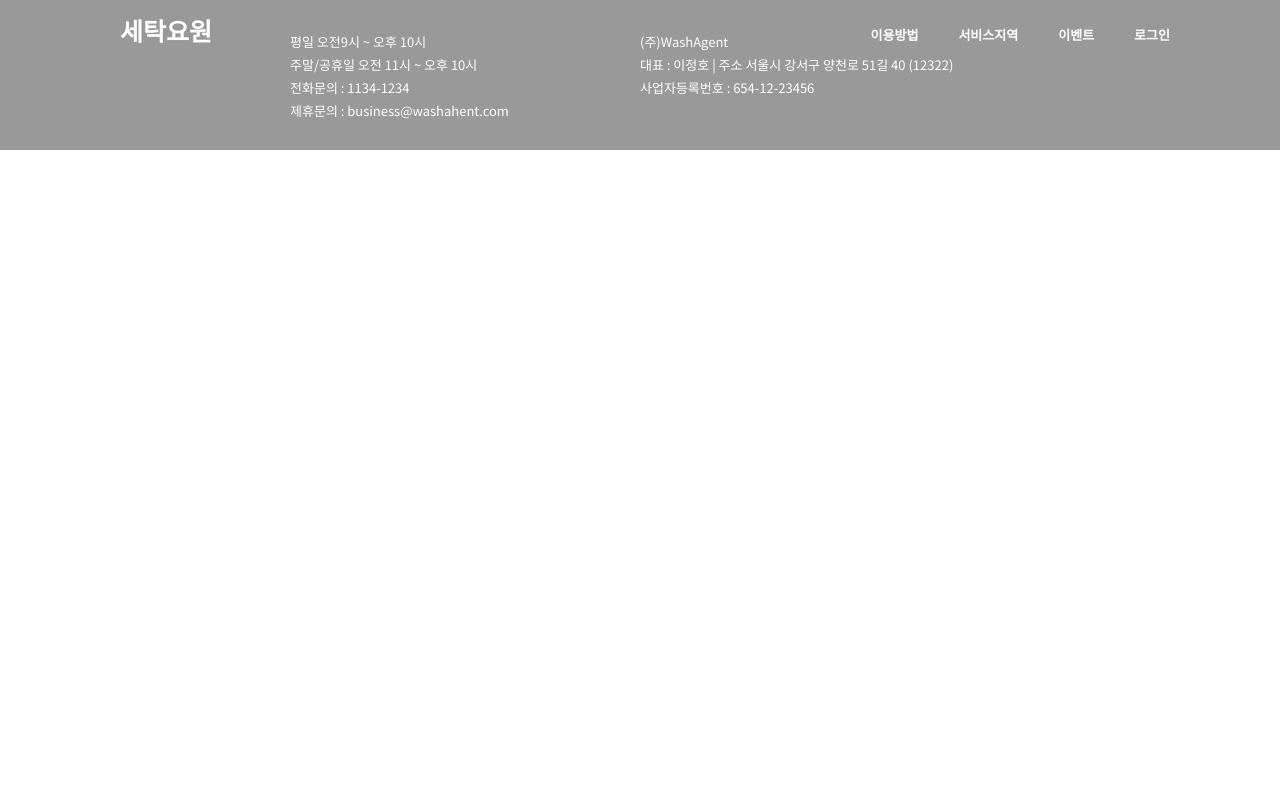
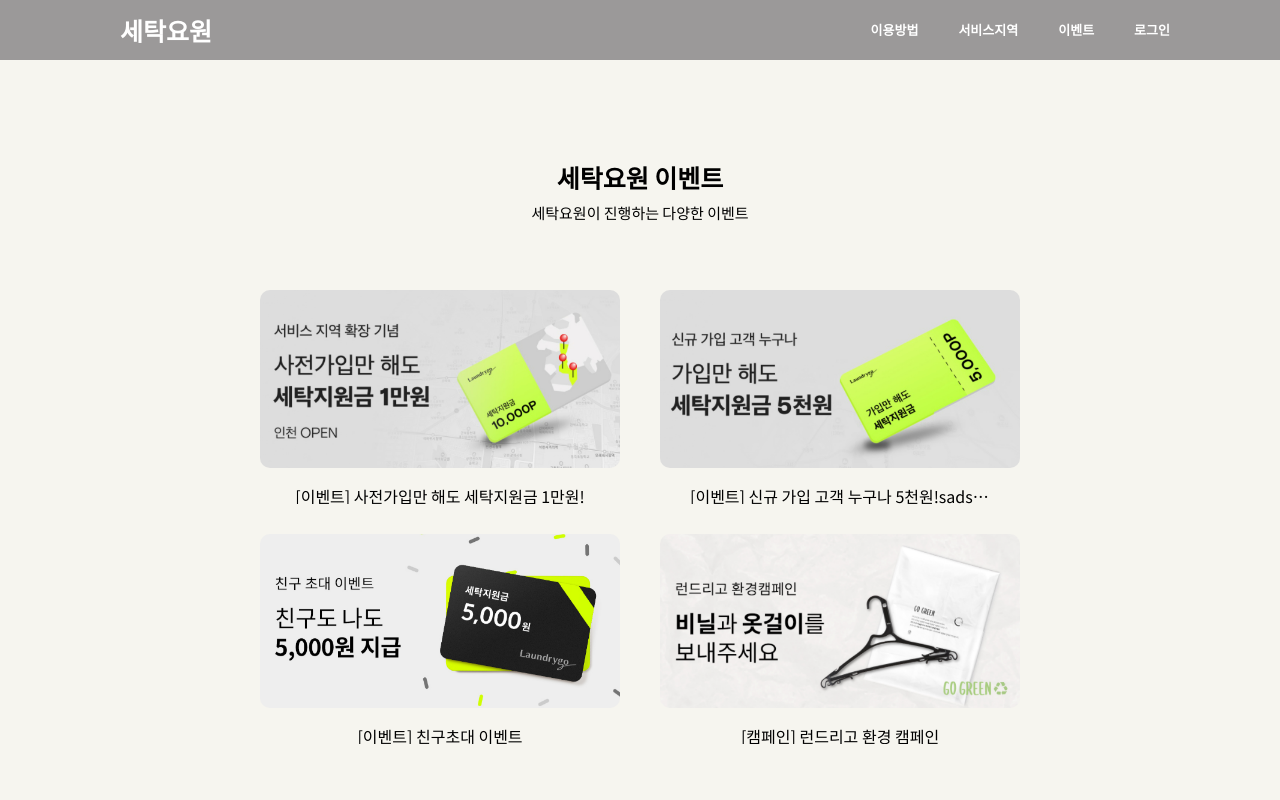
Before and after one commit to leejungho9/vue3-WashAgen, a Vue app: page /Event in a window 1280 px wide. Shown: the top 800 px of the page. Built offline with nearby package versions, Linux system fonts and the light colour scheme; a web font is replaced by a local one; what @terwanerik/scrolltrigger would draw is missing.

Commit message:
router 연결

```diff
--- a/src/components/Event.vue
+++ b/src/components/Event.vue
@@ -1,4 +1,5 @@
 <template>
+  <div class="header" v-if=" mainIs == false"></div>
 <!--event area -->
    <div class="events section" id="event" >
     <div class="main_title">
@@ -59,8 +60,9 @@
 <script>
 
 export default {
-  components: {  },
-
+   props : {
+      mainIs : Boolean
+    },
 
 }
 </script>
@@ -143,4 +145,13 @@ export default {
     transform: translate(0,-70px);
     opacity: 0.0;
 }
+.header{
+    position: sticky;
+    width: 100%;
+    background-color: rgb(155 153 153);
+    height: 60px;
+    top:0;
+    z-index : 1;
+
+}
 </style>
--- a/src/components/Header.vue
+++ b/src/components/Header.vue
@@ -2,22 +2,22 @@
   <header>
         <div class="inner">
             <div class="logo" >
-                <a href="/">세탁요원</a>
+                <a href="/"  @click="HomeParams()" >세탁요원</a>
             </div>
 
             <div class="sub-menu">
                 <ul class="menu">
                     <li>
-                        <a href="#menual">이용방법</a>
+                        <a href="/Menual" @click="MenualParams()">이용방법</a>
                     </li>
                     <li>
-                        <a href="#service">서비스지역</a>
+                        <a href="/Service" @click="ServiceParams()">서비스지역</a>
                     </li>
                     <li>
-                        <a href="#event">이벤트</a>
+                        <a href="/Event" @click="EventParams()">이벤트</a>
                     </li>
                     <li>
-                        <a href="/login" @click="BannerOn=false">로그인</a>
+                        <a href="/login">로그인</a>
                     </li>
                 </ul>
             </div>
@@ -47,6 +47,18 @@ export default {
     methods: {
         stepUp() {
             this.$emit('stepUp')
+        },
+        MenualParams() {
+         this.$router.push({name : "Menual", params : {mainIs : false }})
+        },
+        ServiceParams() {
+         this.$router.push({name : "Service", params : {mainIs : false }})
+        },
+        EventParams() {
+         this.$router.push({name : "Event", params : {mainIs : false }})
+        },
+        HomeParams() {
+         this.$router.push({name : "Home" , params : {mainIs : true }})
         }
     },
     mounted() {
@@ -116,7 +128,7 @@ header .inner .sub-menu ul{
     align-items: center;
     right: 0;
     top: 0;
-    bottom: 0;
+    bottom: 10px;
     margin: auto 0;
 }
 
--- a/src/components/Home.vue
+++ b/src/components/Home.vue
@@ -1,8 +1,8 @@
 <template>
   <Banner/>
-  <Menual />
-  <Service/>
-  <Event />
+  <Menual  :mainIs="mainIs" />
+  <Service :mainIs="mainIs" />
+  <Event   :mainIs="mainIs" />
 
 </template>
 
@@ -21,9 +21,10 @@ name: 'Home',
   },
   data() {
       return {
-          BannerStatus : true
+          mainIs : true
       }
   },
+
   mounted() {
 
             window.onload = function(){
--- a/src/components/Login.vue
+++ b/src/components/Login.vue
@@ -11,7 +11,7 @@
               <button class="loginBtn">로그인</button>
               <button class="joinBtn">회원가입</button>
               <span class="btnSpan">아이디 / 비밀번호 찾기</span>
-              <button class="kakaoBtn">카카오계정으로 로그인</button>
+              <button class="kakaoBtn"><img class="kakaoIcon" src="	https://ovenapp.io/static/icons/2-Stuff-ElegantThemes/chat.svg"/>카카오계정으로 로그인</button>
           </div>
 
       </div>
@@ -102,14 +102,21 @@ Button {
 }
 .kakaoBtn{
     height: 50px;
-    width : 400px;
+    width: 400px;
     margin: 5px 0;
-    background-color:#fae100;
-    border :0;
-    color : #333;
-    font-size: 13px;
+    background-color: #fae100;
+    border: 0;
+    color: #333;
+    font-size: 14px;
     font-weight: 700;
     z-index: 1;
+    display: flex;
+    justify-content: center;
+    align-items: center;
 }
-
+.kakaoIcon{
+    width: 20px;
+    height: 20px;
+    padding: 0 10px;
+}
 </style>
--- a/src/components/Menual.vue
+++ b/src/components/Menual.vue
@@ -1,4 +1,5 @@
 <template>
+  <div class="header" v-if=" mainIs == false"></div>
   <div class="manual section block" id="menual" >
     <div class="main_title">
       <h2 data-scroll="toggle(.fromTopIn, .fromTopOut)">세탁요원 이용방법</h2>
@@ -168,6 +169,9 @@ export default {
 
         }
     },
+    props : {
+      mainIs : Boolean
+    },
     methods:{
         tab1() {
             let border = document.querySelector(".border");
@@ -185,6 +189,7 @@ export default {
             let border = document.querySelector(".border");
             border.style.transform = 'translateX(560px)';
         },
+
     },
     watch : {
         tabClick(a,b) {
@@ -204,6 +209,10 @@ export default {
                   }
               }
           })
+
+
+
+          console.log(this.mainIs)
     },
 }
 </script>
@@ -410,4 +419,13 @@ hr{
   width: 707px;
   background-color: #999;
 }
+.header{
+    position: sticky;
+    width: 100%;
+    background-color: rgb(155 153 153);
+    height: 60px;
+    top:0;
+    z-index : 1;
+
+}
 </style>
--- a/src/components/Service.vue
+++ b/src/components/Service.vue
@@ -1,4 +1,5 @@
 <template>
+  <div class="header" v-if=" mainIs == false"></div>
   <!--service area -->
     <div class="service-area section" id="service" >
         <div class="main_title" >
@@ -22,7 +23,9 @@
 
 <script>
 export default {
-
+     props : {
+      mainIs : Boolean
+    },
 }
 </script>
 
@@ -49,11 +52,11 @@ export default {
     text-align: center;
     font-weight: bold;
     width: 750px;
-    margin: auto;
+    margin: 20px auto;
 }
-.service-area .area_text{
+.service-area .area_text {
     width: 750px;
-    margin: auto;
+    margin: 20px auto;
 }
 .service-area .area .circle{
     width : 70px;
@@ -66,4 +69,13 @@ export default {
     text-align: center;
 
 }
+.header{
+    position: sticky;
+    width: 100%;
+    background-color: rgb(155 153 153);
+    height: 60px;
+    top:0;
+    z-index : 1;
+
+}
 </style>
--- a/src/router.js
+++ b/src/router.js
@@ -1,16 +1,40 @@
 import { createWebHistory, createRouter } from "vue-router";
 
 import Home from './components/Home.vue'
+import Menual from './components/Menual.vue'
+import Service from './components/Service.vue'
+import Event from './components/Event.vue'
 import login from './components/Login.vue'
 
 
 
 const routes = [
     { path: '/',
-      component: Home
+      component: Home,
+      params: true,
+      name : Home,
+      props: true
+    },
+    { path: '/Menual',
+      component: Menual,
+      name : Menual,
+      props: true
+
+    },
+    { path: '/Service',
+      component: Service,
+      query: false,
+      name : Service,
+      props: true
+    },
+    { path: '/Event',
+      component: Event,
+      query: false,
+      name : Event,
+      props: true
     },
     { path: '/login',
-    component: login
+      component: login
     },
 
   ];
```
